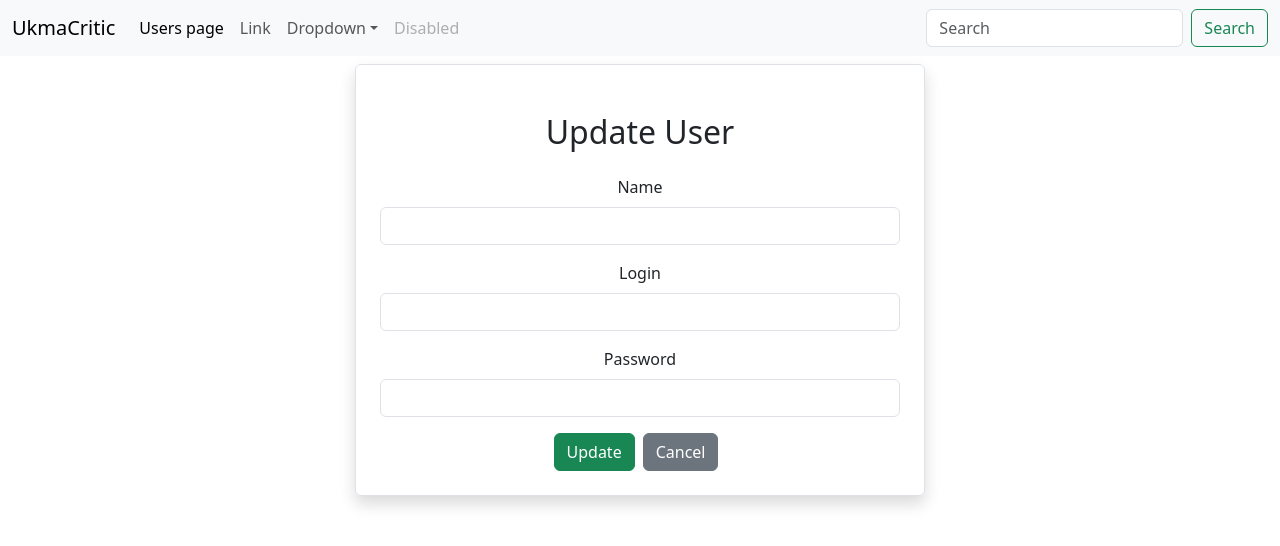
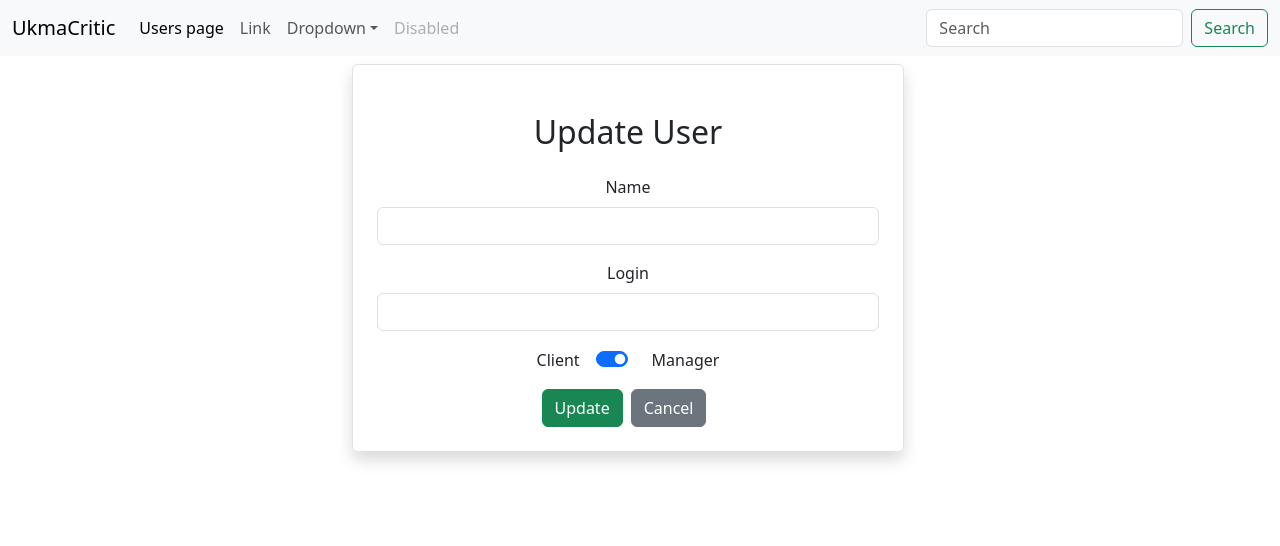
Before and after one commit to TimMatthew/UKMAcritic, a React (Create React App) app in the folder ukma-critic-frontend/: page /users/update_user/1 in a window 1280 px wide. Shown: the top 546 px of the page. Built offline with nearby package versions, Linux system fonts and the light colour scheme; no server answers.

Commit message:
fixxed update form

```diff
--- a/ukma-critic-frontend/src/pages/UsersPage.js
+++ b/ukma-critic-frontend/src/pages/UsersPage.js
@@ -100,10 +100,7 @@ export default function UsersPage () {
 
                                     <Link className="btn mx-2"
                                           to={`/users/update_user/${user.id}`}
-                                          style={{backgroundColor: 'white', color: 'blue', borderColor: 'blue'}}
-                                          onClick={() => {
-                                              console.log('User %o \'s info will be updated by this button', user.name)
-                                          }}>
+                                          style={{backgroundColor: 'white', color: 'blue', borderColor: 'blue'}}>
                                         Update
                                     </Link>
                                     <button className="btn mx-2"
@@ -121,6 +118,14 @@ export default function UsersPage () {
                     </tbody>
                 </table>
             </div>
+            <Link className="btn mx-2"
+                  to={`/users/update_user/$s}`}
+                  style={{backgroundColor: 'white', color: 'green', borderColor: 'green'}}
+                  onClick={() => {
+                      console.log('User will be created by this button')
+                  }}>
+                Create new user
+            </Link>
         </div>
     )
 }
--- a/ukma-critic-frontend/src/users/UpdateUser.js
+++ b/ukma-critic-frontend/src/users/UpdateUser.js
@@ -11,7 +11,7 @@ export default function UpdateUser() {
     const [user, setUser] = useState({
         name: "",
         login: "",
-        password: ""
+        state: true
     });
 
     const { id } = useParams();
@@ -26,11 +26,14 @@ export default function UpdateUser() {
         try {
             const response = await api.get(`/users/${id}`);
             const data = response.data;
-            console.log(data);
+            /*
+            for example I have this object
+            Object { userId: "some_id", userName: "some_name", login: "some_login", state: true/false }
+            */
             setUser({
                 name: data.userName,
                 login: data.login,
-                password: data.password
+                state: data.state
             });
 
         } catch (err) {
@@ -39,14 +42,17 @@ export default function UpdateUser() {
     };
 
     const handleInputChange = (e) => {
-        setUser({
-            ...user,
-            [e.target.name]: e.target.value
-        });
+        const { name, type, value, checked } = e.target;
+
+        setUser((prev) => ({
+            ...prev,
+            [name]: type === "checkbox" ? checked : value,
+        }));
     };
 
     const handleSubmit = async (e) => {
         e.preventDefault();
+        // console.log(user);
         try {
             await api.put(`/users/${id}`, user);
             alert("User updated successfully!");
@@ -58,8 +64,8 @@ export default function UpdateUser() {
     };
 
     return (
-        <div className="container">
-            <div className="row">
+        <div className="container" style={{display: 'flex', alignItems: 'center', width: '88%'}}>
+            <div className="row" style={{display: 'flex', width: '100%'}}>
                 <div className="col-md-6 offset-md-3 border rounded p-4 mt-2 shadow">
                     <h2 className="text-center m-4">Update User</h2>
 
@@ -71,7 +77,7 @@ export default function UpdateUser() {
                             <input
                                 type="text"
                                 className="form-control"
-                                name="userName"
+                                name="name"
                                 value={user.name}
                                 onChange={handleInputChange}
                                 required
@@ -93,17 +99,20 @@ export default function UpdateUser() {
                         </div>
 
                         <div className="mb-3">
-                            <label htmlFor="password" className="form-label">
-                                Password
-                            </label>
-                            <input
-                                type="password"
-                                className="form-control"
-                                name="password"
-                                value={user.password}
-                                onChange={handleInputChange}
-                                required
-                            />
+                            <div className="d-flex align-items-center gap-3" style={{display: 'flex', justifyContent: 'center', alignItems: 'center'}}>
+                            <span>Client</span>
+                                <div className="form-check form-switch">
+                                    <input
+                                        className="form-check-input"
+                                        name="state"
+                                        checked={user.state}
+                                        onChange={handleInputChange}
+                                        type="checkbox"
+                                        id="flexSwitchCheckDefault"
+                                    />
+                                </div>
+                                <span>Manager</span>
+                            </div>
                         </div>
 
                         <button type="submit" className="btn btn-success">
```
Also changed, not shown: 1 other file (tests, documents, lock files or other folders).
